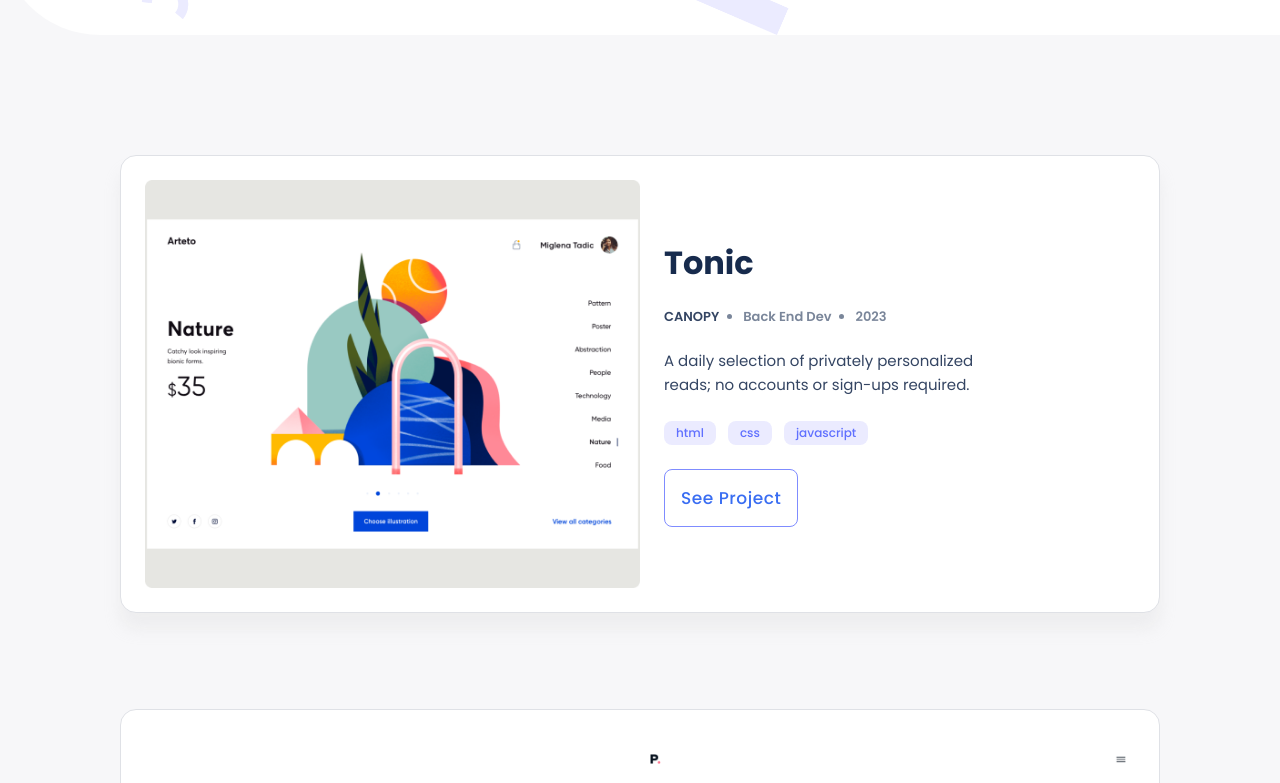
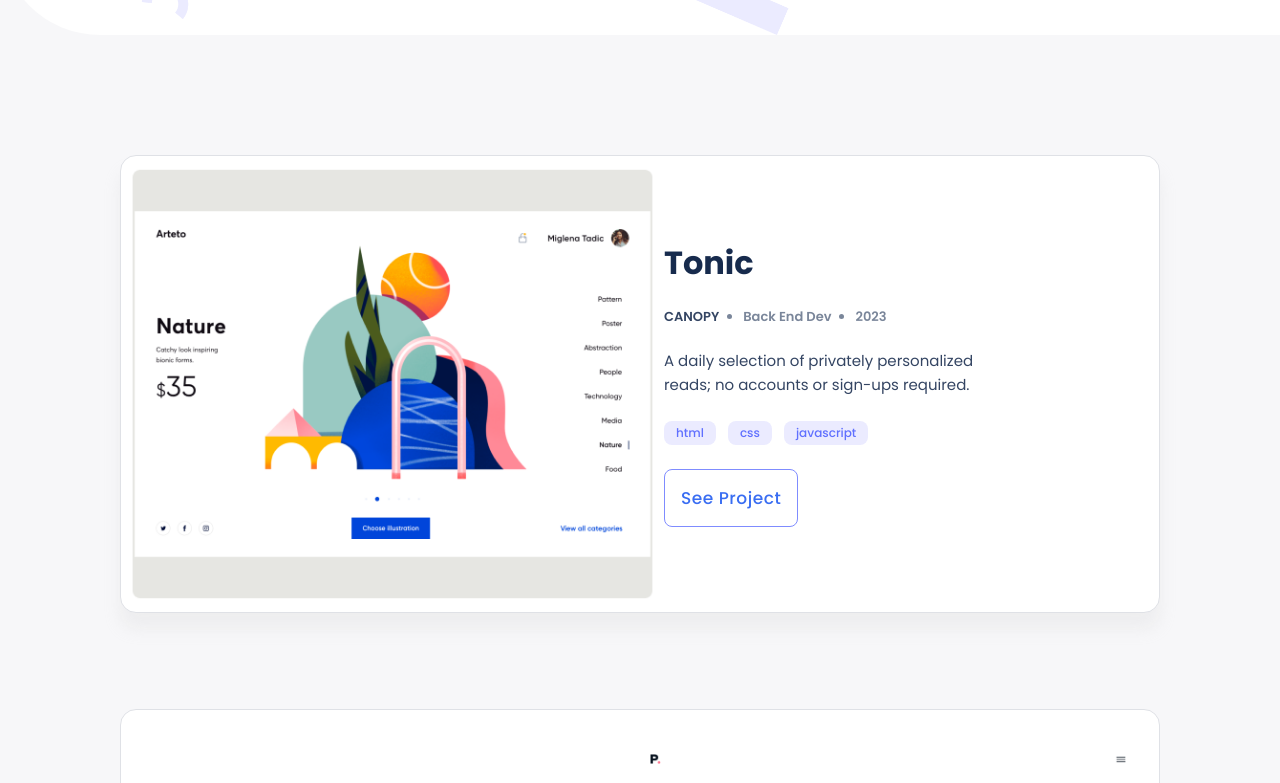
Before and after one commit to muhammedb8826/Portfolio, a website: page index.html in a window 1280 px wide. In both pictures the pointer is over the picture 392 px from the left and 1121 px from the top of the page. Shown: the part 738-1521 px from the top of the page. Drawn offline with Linux system fonts and the light colour scheme.

Commit message:
Add scale to the images

```diff
--- a/style.css
+++ b/style.css
@@ -519,6 +519,10 @@ hr {
     width: 50%;
   }
 
+  .portfolio-list-section img:hover {
+    transform: scale(1.05);
+  }
+
   .portfolio-list-section .mobile {
     display: none;
   }
```
